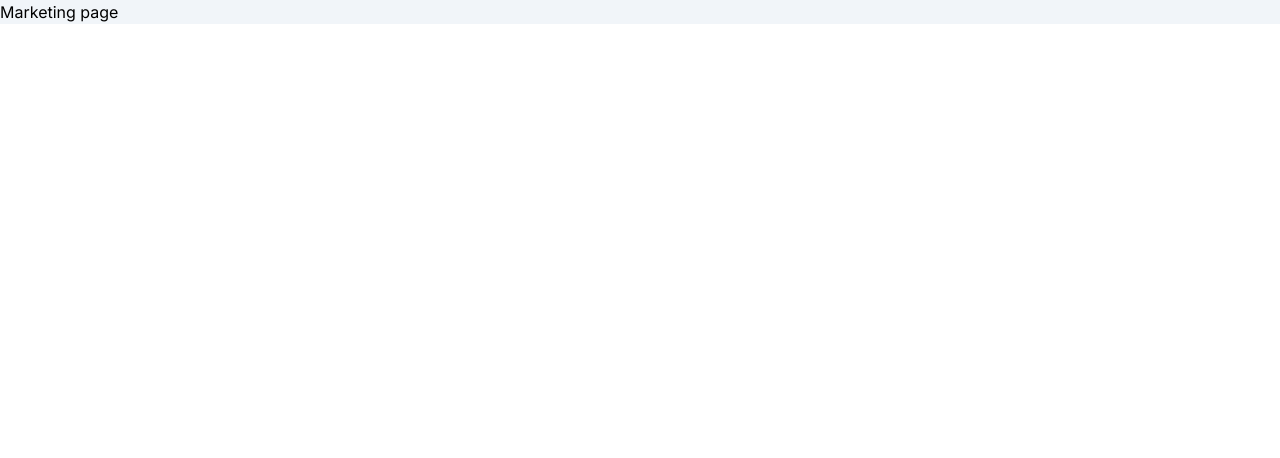
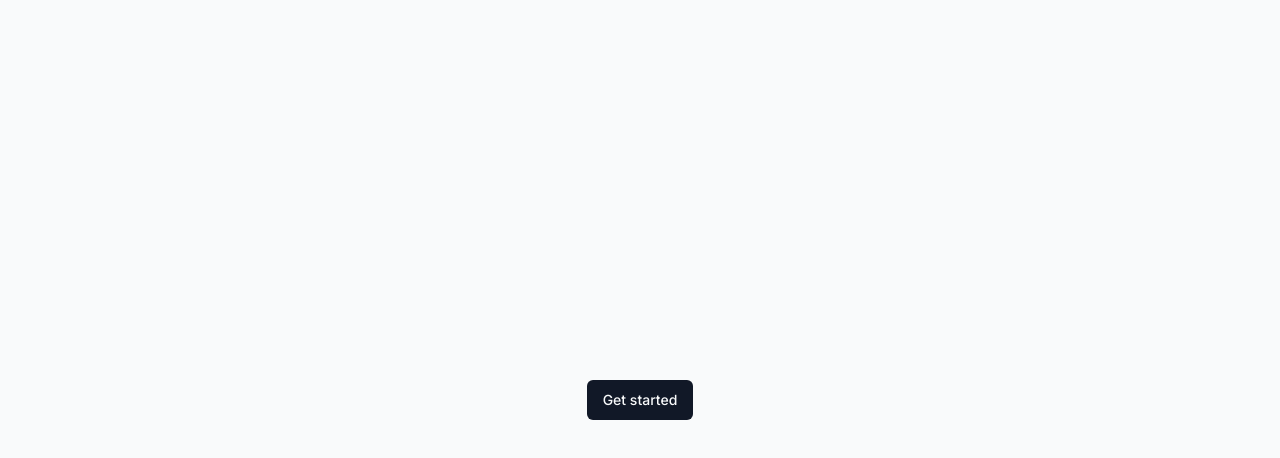
Before and after one commit to rawat9/the-project, a Next.js app: page / in a window 1280 px wide. Shown: the top 458 px of the page. Built offline with nearby package versions, Linux system fonts and the light colour scheme.

Commit message:
add @shadcn/ui button

```diff
--- a/package.json
+++ b/package.json
@@ -13,6 +13,7 @@
     "lint": "next lint"
   },
   "dependencies": {
+    "@radix-ui/react-slot": "^1.0.2",
     "class-variance-authority": "^0.7.0",
     "clsx": "^2.1.1",
     "lucide-react": "^0.378.0",
--- a/src/app/(marketing)/layout.tsx
+++ b/src/app/(marketing)/layout.tsx
@@ -1,3 +1,7 @@
 export default function Layout({ children }: { children: React.ReactNode }) {
-  return <div className="bg-slate-100">{children}</div>
+  return (
+    <div className="flex min-h-screen items-center justify-center bg-gray-50">
+      {children}
+    </div>
+  )
 }
--- a/src/app/(marketing)/page.tsx
+++ b/src/app/(marketing)/page.tsx
@@ -1,3 +1,5 @@
+import { Button } from '~/components/ui/button'
+
 export default function Page() {
-  return <h3>Marketing page</h3>
+  return <Button variant="default">Get started</Button>
 }
--- /dev/null
+++ b/src/components/ui/button.tsx
@@ -0,0 +1,58 @@
+import * as React from 'react'
+import { Slot } from '@radix-ui/react-slot'
+import { cva, type VariantProps } from 'class-variance-authority'
+
+import { cn } from '~/lib/utils'
+
+const buttonVariants = cva(
+  'inline-flex items-center justify-center whitespace-nowrap rounded-md text-sm font-medium ring-offset-white transition-colors focus-visible:outline-none focus-visible:ring-2 focus-visible:ring-gray-950 focus-visible:ring-offset-2 disabled:pointer-events-none disabled:opacity-50 dark:ring-offset-gray-950 dark:focus-visible:ring-gray-300',
+  {
+    variants: {
+      variant: {
+        default:
+          'bg-gray-900 text-gray-50 hover:bg-gray-900/90 dark:bg-gray-50 dark:text-gray-900 dark:hover:bg-gray-50/90',
+        destructive:
+          'bg-red-500 text-gray-50 hover:bg-red-500/90 dark:bg-red-900 dark:text-gray-50 dark:hover:bg-red-900/90',
+        outline:
+          'border border-gray-200 bg-white hover:bg-gray-100 hover:text-gray-900 dark:border-gray-800 dark:bg-gray-950 dark:hover:bg-gray-800 dark:hover:text-gray-50',
+        secondary:
+          'bg-gray-100 text-gray-900 hover:bg-gray-100/80 dark:bg-gray-800 dark:text-gray-50 dark:hover:bg-gray-800/80',
+        ghost:
+          'hover:bg-gray-100 hover:text-gray-900 dark:hover:bg-gray-800 dark:hover:text-gray-50',
+        link: 'text-gray-900 underline-offset-4 hover:underline dark:text-gray-50',
+      },
+      size: {
+        default: 'h-10 px-4 py-2',
+        sm: 'h-9 rounded-md px-3',
+        lg: 'h-11 rounded-md px-8',
+        icon: 'h-10 w-10',
+      },
+    },
+    defaultVariants: {
+      variant: 'default',
+      size: 'default',
+    },
+  },
+)
+
+export interface ButtonProps
+  extends React.ButtonHTMLAttributes<HTMLButtonElement>,
+    VariantProps<typeof buttonVariants> {
+  asChild?: boolean
+}
+
+const Button = React.forwardRef<HTMLButtonElement, ButtonProps>(
+  ({ className, variant, size, asChild = false, ...props }, ref) => {
+    const Comp = asChild ? Slot : 'button'
+    return (
+      <Comp
+        className={cn(buttonVariants({ variant, size, className }))}
+        ref={ref}
+        {...props}
+      />
+    )
+  },
+)
+Button.displayName = 'Button'
+
+export { Button, buttonVariants }
--- a/tailwind.config.ts
+++ b/tailwind.config.ts
@@ -2,7 +2,7 @@ import type { Config } from 'tailwindcss'
 
 const config = {
   darkMode: ['class'],
-  content: ['./components/**/*.{ts,tsx}', './src/app/**/*.{ts,tsx}'],
+  content: ['./src/components/**/*.{ts,tsx}', './src/app/**/*.{ts,tsx}'],
   theme: {
     container: {
       center: true,
```
Also changed, not shown: components.json, 1 other file (tests, documents, lock files or other folders).
